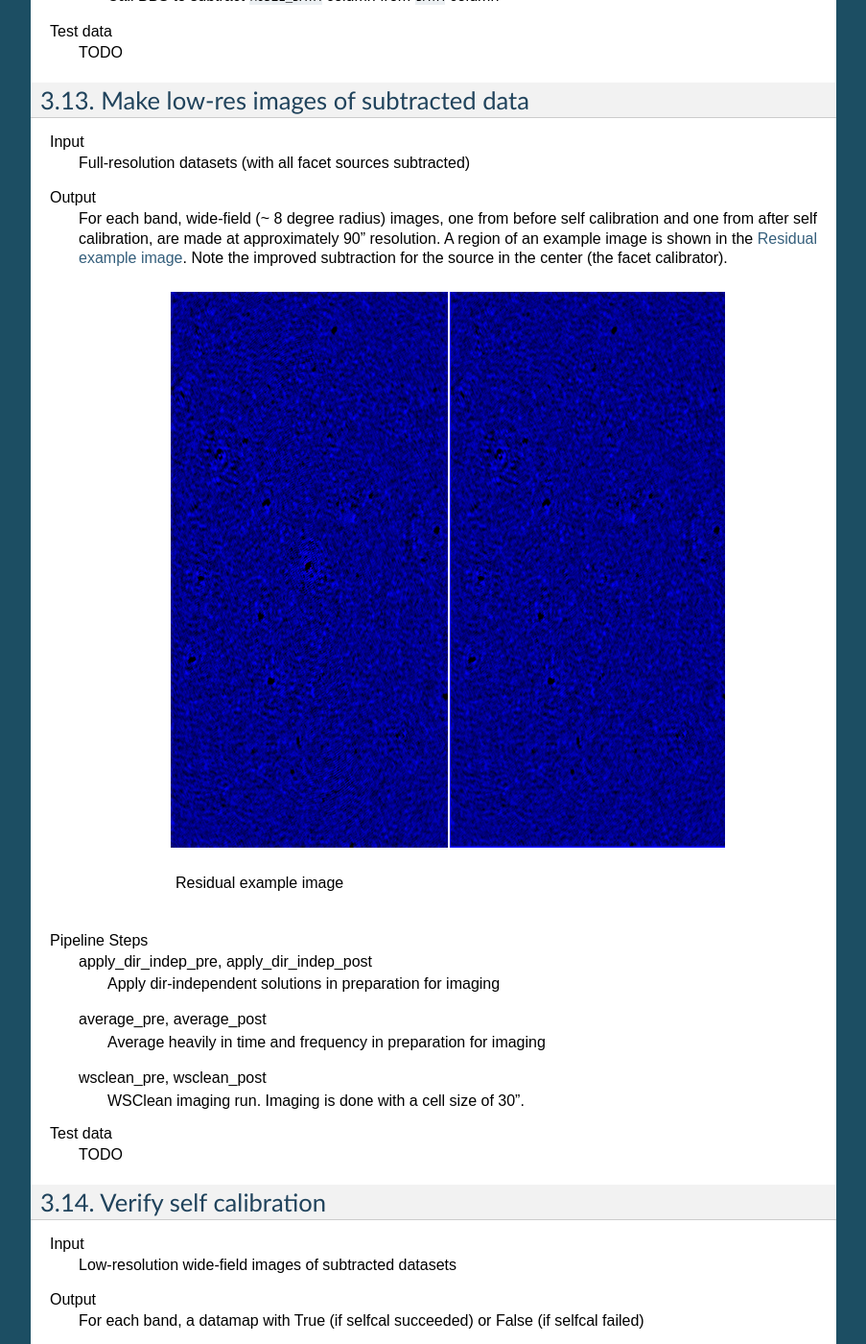
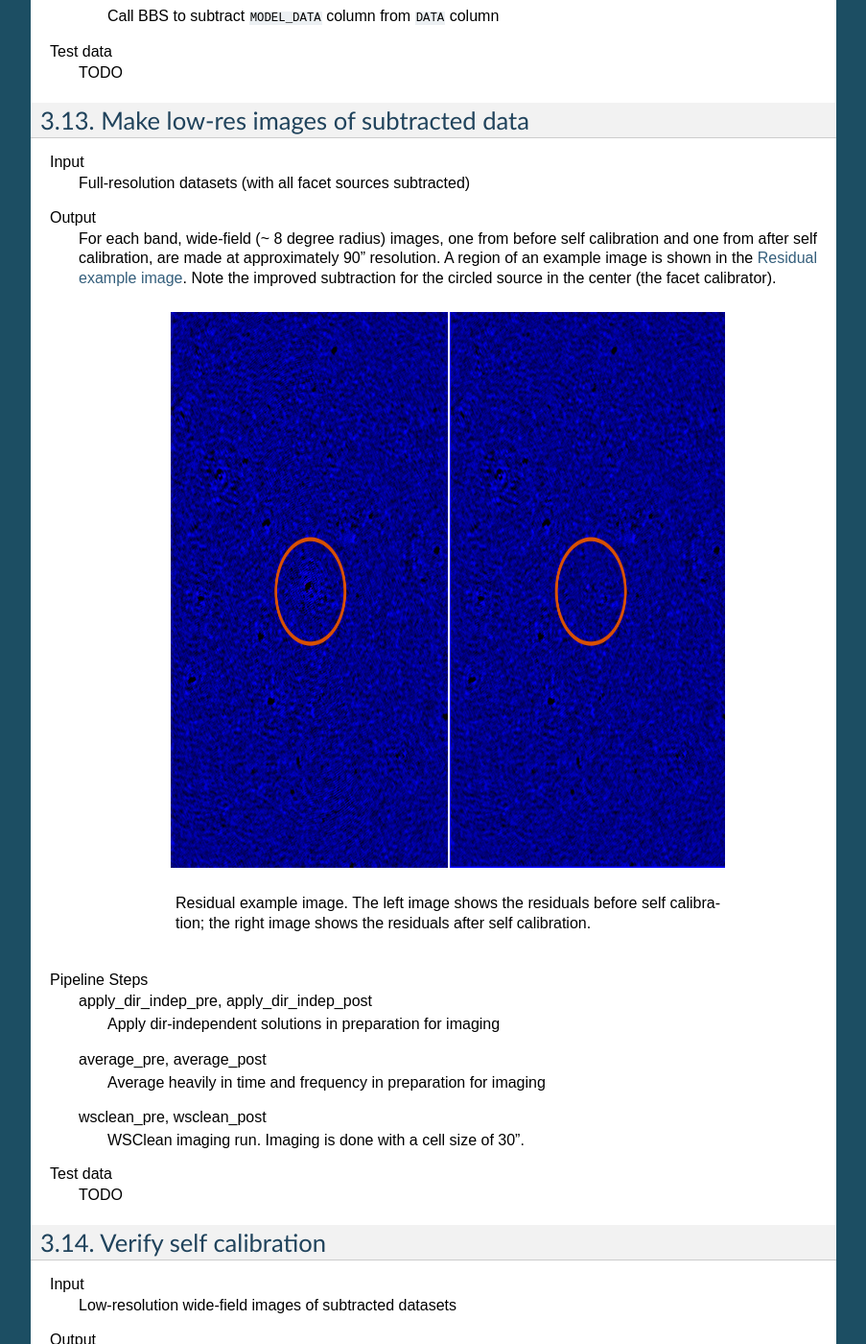
Before and after one commit to lofar-astron/factor, a Sphinx documentation site: the page built from doc/source/facetselfcal.rst, in a window 1280 px wide and 1400 px high, scrolled down 7059 px. Shown: the whole window at 96% size, without its empty margins (198-1101 px from the left). Built offline with Sphinx 7.4.7, drawn with Linux system fonts in a browser that asks for light colours; some of the changed text lies outside the part shown.

Commit message:
Added more documentation

```diff
--- a/doc/source/facetselfcal.rst
+++ b/doc/source/facetselfcal.rst
@@ -181,7 +181,7 @@ Pipeline Steps
        :align: center
        :alt: example solutions
 
-       Merged parmdb fast solutions plot
+       Merged parmdb fast phase (CommonScalarPhase + TEC) solutions plot for RS106
 
     .. _`Merged parmdb slow solutions plot`:
 
@@ -191,7 +191,7 @@ Pipeline Steps
        :align: center
        :alt: example solutions
 
-       Merged parmdb slow solutions plot
+       Merged parmdb slow phase and amplitude solutions plot for RS106
 
     expand_merged_parmdb_map
         Match the number of dir-dependent parmdb entries in the datamap to that in the phase-shifted (with all facet sources) datasets datamap.
@@ -271,7 +271,7 @@ Input
 	Full-resolution datasets (with all facet sources subtracted)
 
 Output
-    For each band, wide-field (~ 8 degree radius) images, one from before self calibration and one from after self calibration, are made at approximately 90" resolution. A region of an example image is shown in the `Residual example image`_. Note the improved subtraction for the source in the center (the facet calibrator).
+    For each band, wide-field (~ 8 degree radius) images, one from before self calibration and one from after self calibration, are made at approximately 90" resolution. A region of an example image is shown in the `Residual example image`_. Note the improved subtraction for the circled source in the center (the facet calibrator).
 
     .. _`Residual example image`:
 
@@ -281,7 +281,7 @@ Output
        :align: center
        :alt: example image
 
-       Residual example image
+       Residual example image. The left image shows the residuals before self calibration; the right image shows the residuals after self calibration.
 
 Pipeline Steps
     apply_dir_indep_pre, apply_dir_indep_post
```
Also changed, not shown: doc/source/residual_image.png.
